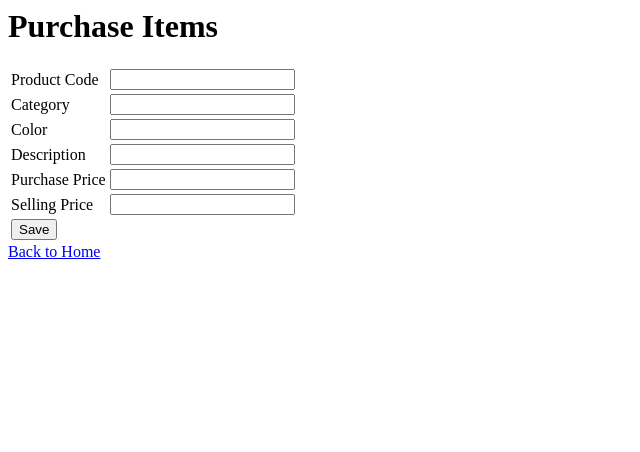
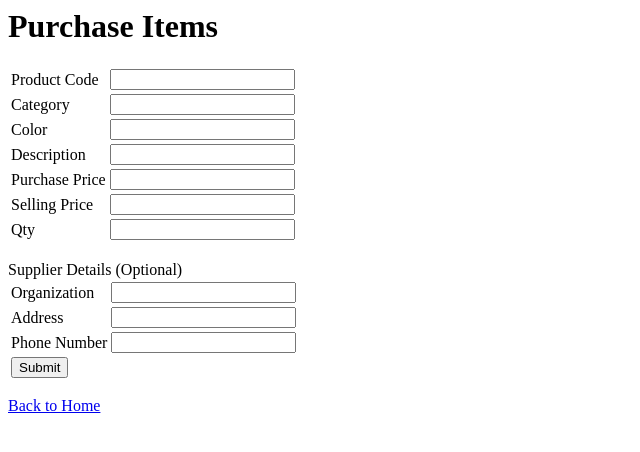
Before and after one commit to dineshpiyasamara/studio-management-system-using-django, a Django app: page /purchase/ in a window 1280 px wide. Shown: the top 452 px of the page, without its empty margins (0-640 px from the left). Run offline with Django 3.2, Linux system fonts and the light colour scheme; a user stored in the database is signed in.

Commit message:
purchase page

```diff
--- a/system/templates/purchase.html
+++ b/system/templates/purchase.html
@@ -1,35 +1,74 @@
-<h1>{{ title }}</h1>
+<html lang="en">
+<head>
+    <meta charset="UTF-8">
+    <meta http-equiv="X-UA-Compatible" content="IE=edge">
+    <meta name="viewport" content="width=device-width, initial-scale=1.0">
+    <title>Purchase</title>
+</head>
+<body>
+    <h1>{{ title }}</h1>
+
+    {% if messages %}
+        {% for message in messages %}
+            <div>{{ message }}</div>
+        {% endfor %}
+    {% endif %}
 
 <form action="" method="POST">
     {% csrf_token %}
     <table>
         <tr>
             <td>Product Code</td>
-            <td><input type="text" name="product_code" required></td>
+            <td><input type="text" name="product_code" id="product_code" required></td>
         </tr>
         <tr>
             <td>Category</td>
-            <td><input type="text" name="category" required></td>
+            <td><input type="text" name="category" id="category" required></td>
         </tr>
         <tr>
             <td>Color</td>
-            <td><input type="text" name="color" required></td>
+            <td><input type="text" name="color" id="color" required></td>
         </tr>
         <tr>
             <td>Description</td>
-            <td><input type="text" name="description" required></td>
+            <td><input type="text" name="description" id="description" required></td>
         </tr>
         <tr>
             <td>Purchase Price</td>
-            <td><input type="decimal" name="purchase_price" required></td>
+            <td><input type="decimal" name="purchase_price" id="purchase_price" required></td>
         </tr>
         <tr>
             <td>Selling Price</td>
-            <td><input type="decimal" name="selling_price" required></td>
+            <td><input type="decimal" name="selling_price" id="selling_price" required></td>
         </tr>
         <tr>
-            <td><button type="submit">Save</button></td>
+            <td>Qty</td>
+            <td><input type="number" name="qty" id="qty" required></td>
         </tr>
     </table>
-    <div><a href="../">Back to Home</a></div>
+    <br>
+    <div>Supplier Details (Optional)</div>
+    <table>
+        <tr>
+            <td>Organization</td>
+            <td><input type="text" name="organization" id="organization"></td>
+        </tr>
+        <tr>
+            <td>Address</td>
+            <td><input type="text" name="address" id="address"></td>
+        </tr>
+        <tr>
+            <td>Phone Number</td>
+            <td><input type="text" name="phone_number" id="phone_number"></td>
+        </tr>
+        <tr>
+            <td><button type="submit">Submit</button></td>
+        </tr>
+    </table>
+
 </form>
+
+<div><a href="../">Back to Home</a></div>
+
+</body>
+</html>
--- a/system/views.py
+++ b/system/views.py
@@ -26,9 +26,11 @@ def loginUser(request):
 
     return render(request, 'login.html')
 
+
 def logoutUser(request):
     logout(request)
     return redirect('login')
+
 
 @login_required(login_url='login')
 def home(request):
@@ -36,11 +38,9 @@ def home(request):
     if request.user.is_authenticated:
         title = "Welcome {}".format(request.user)
 
-    return render(request, 'home.html',{
-        'title':title,
+    return render(request, 'home.html', {
+        'title': title,
     })
-
-
 
 
 @login_required(login_url='login')
@@ -48,62 +48,76 @@ def purchase(request):
     title = "Purchase Items"
 
     if request.method == 'POST':
-        prod = request.POST.get('product_code',"error")
+
+        prod = request.POST.get('product_code', "error")
         cat = request.POST.get('category')
         col = request.POST.get('color')
         des = request.POST.get('description')
         purch = request.POST.get('purchase_price')
         sell = request.POST.get('selling_price')
+        qty = request.POST.get('qty')
+        org = request.POST.get('organization')
+        address = request.POST.get('address')
+        phone = request.POST.get('phone_number')
 
-        item_obj = Item(product_code = prod, category = cat, color = col, description = des, purchase_price = purch)
+        item_obj = Item(product_code=prod, category=cat,
+                        color=col, description=des, purchase_price=purch)
         item_obj.save()
 
         items = Item.objects.all()
         for item in items:
             if item.product_code == prod:
-                sell_obj = SellingPrice(item = item, selling_price = sell)
+                sell_obj = SellingPrice(item=item, selling_price=sell)
                 sell_obj.save()
-        return redirect('inventory')
 
-    else:
-        return render(request, 'purchase.html', {
-            'title':title,
-        })
+        supplier_obj = Suppliers(
+            organization=org, address=address, phone_number=phone)
+        supplier_obj.save()
 
+        purchase_obj = Purchases(
+            qty=qty, product_code=item, supplier_id=supplier_obj)
+        purchase_obj.save()
+
+        messages.success(request, "Purchase Successful")
+
+    return render(request, 'purchase.html', {
+        'title': title,
+    })
 
 
 @login_required(login_url='login')
 def sell(request):
     title = "Sell Items"
-    if request.method=="POST":
+    if request.method == "POST":
         return render(request, 'sell.html', {
-            'title':title,
+            'title': title,
         })
     else:
         itemObjectList = Item.objects.all().order_by('product_code')
 
+        return render(request, 'sell.html', {
+            'title': title,
+            'itemObjectList': itemObjectList,
+        })
 
-        return render(request, 'sell.html', {
-            'title':title,
-           'itemObjectList':itemObjectList,
-        })
 
 def json_item_data(request):
     val = list(Item.objects.values())
     return JsonResponse({
-        'data':val,
+        'data': val,
     })
+
 
 def json_item_data_others(request, *args, **kwargs):
     selectedProduct = kwargs.get('product')
     obj_data = list(Item.objects.filter(product_code=selectedProduct).values())
-    obj_price = SellingPrice.objects.raw("SELECT id,selling_price FROM system_sellingprice Where item_id='"+selectedProduct+"' ORDER BY id DESC LIMIT 1")
+    obj_price = SellingPrice.objects.raw(
+        "SELECT id,selling_price FROM system_sellingprice Where item_id='"+selectedProduct+"' ORDER BY id DESC LIMIT 1")
 
     return JsonResponse({
-        'data':obj_data,
-        'price':obj_price[0].selling_price,
+        'data': obj_data,
+        'price': obj_price[0].selling_price,
     })
-
 
 
 @login_required(login_url='login')
@@ -127,12 +141,14 @@ def items(request):
                 price = sell.selling_price
         data.append(price)
 
-        purchases_tot = Purchases.objects.filter(product_code=item.product_code).aggregate(Sum('qty'))
-        sales_tot = Sales.objects.filter(product_code=item.product_code).aggregate(Sum('qty'))
+        purchases_tot = Purchases.objects.filter(
+            product_code=item.product_code).aggregate(Sum('qty'))
+        sales_tot = Sales.objects.filter(
+            product_code=item.product_code).aggregate(Sum('qty'))
 
-        if purchases_tot['qty__sum']==None:
+        if purchases_tot['qty__sum'] == None:
             purchases_tot['qty__sum'] = 0
-        if sales_tot['qty__sum']==None:
+        if sales_tot['qty__sum'] == None:
             sales_tot['qty__sum'] = 0
 
         data.append(purchases_tot['qty__sum'] - sales_tot['qty__sum'])
@@ -166,24 +182,23 @@ def item_selling_price(request, product):
         if str(new_price).isdecimal():
             sell_obj = SellingPrice(item=item_obj, selling_price=new_price)
             sell_obj.save()
-            messages.success(request, ('Selling Price of {} is updated'.format(product)))
+            messages.success(
+                request, ('Selling Price of {} is updated'.format(product)))
         else:
             messages.error(request, "Please enter a valid price")
             return render(request, 'change_price.html', {
-                'title' : title,
+                'title': title,
                 'product': product,
-                'price' : price,
+                'price': price,
             })
-
 
         return redirect('inventory')
 
     return render(request, 'change_price.html', {
-        'title' : title,
+        'title': title,
         'product': product,
-        'price' : price,
+        'price': price,
     })
-
 
 
 @login_required(login_url='login')
@@ -197,7 +212,8 @@ def employee(request):
         if employee.is_superuser == False and employee.is_active == True:
             data = []
             data.append(employee.username)
-            data.append('{} {}'.format(employee.first_name, employee.last_name))
+            data.append('{} {}'.format(
+                employee.first_name, employee.last_name))
             data.append(employee.email)
 
             address = ''
@@ -217,7 +233,7 @@ def employee(request):
 
     newdatalist = []
     for y in datalist:
-        data = [x if x!=None else "" for x in y]
+        data = [x if x != None else "" for x in y]
         newdatalist.append(data)
 
     return render(request, 'employees.html', {
@@ -236,7 +252,7 @@ def registerUser(request):
         if form.is_valid():
             form.save()
 
-            emp_obj = Account(user = User.objects.all().last())
+            emp_obj = Account(user=User.objects.all().last())
             emp_obj.save()
             messages.success(request, "User successfully registered")
             return redirect("../")
@@ -253,10 +269,11 @@ def registerUser(request):
                 messages.error(request, "Password invalid or mismatch")
 
     form = NewUserForm()
-    return render (request, "register.html", {
-        'title':title,
-        'form':form,
+    return render(request, "register.html", {
+        'title': title,
+        'form': form,
     })
+
 
 @login_required(login_url='login')
 def editUser(request, name):
@@ -273,7 +290,7 @@ def editUser(request, name):
     data.append(userdata.email)
     data.append(accountdata.gender)
 
-    data = [x if x!=None else "" for x in data]
+    data = [x if x != None else "" for x in data]
 
     if request.method == "POST":
         first_name = request.POST.get("first_name")
@@ -306,12 +323,12 @@ def editUser(request, name):
         data.append(userdata.email)
         data.append(accountdata.gender)
 
-        data = [x if x!=None else "" for x in data]
+        data = [x if x != None else "" for x in data]
         return redirect('employees')
 
     return render(request, "emp_details.html", {
         'title': title,
-        'data':data,
+        'data': data,
     })
 
 
@@ -329,10 +346,11 @@ def delete_user(request, name):
         user_obj = User.objects.get(username=name)
         user_obj.is_active = False
         user_obj.save()
+
         messages.success(request, 'User removed successful')
 
         return redirect('employees')
 
     return render(request, 'remove_user.html', {
-        'name' : name,
+        'name': name,
     })
```
Also changed, not shown: system/models.py (+17 -4 lines), system/urls.py (+10 -3 lines), db.sqlite3.
